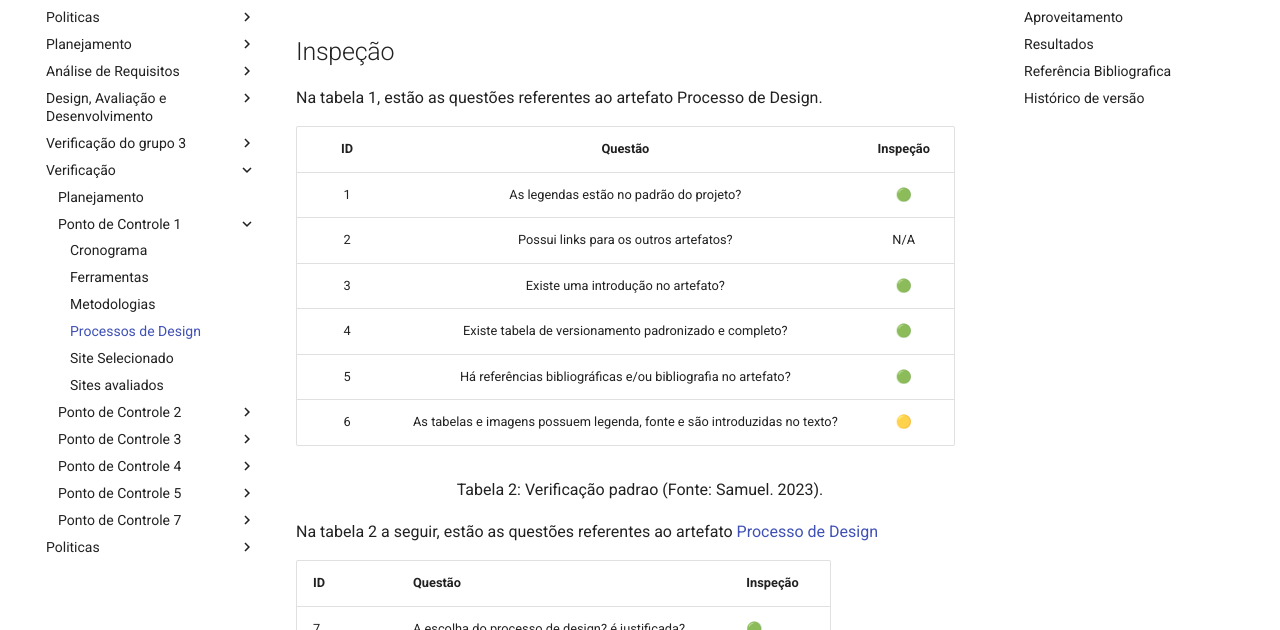
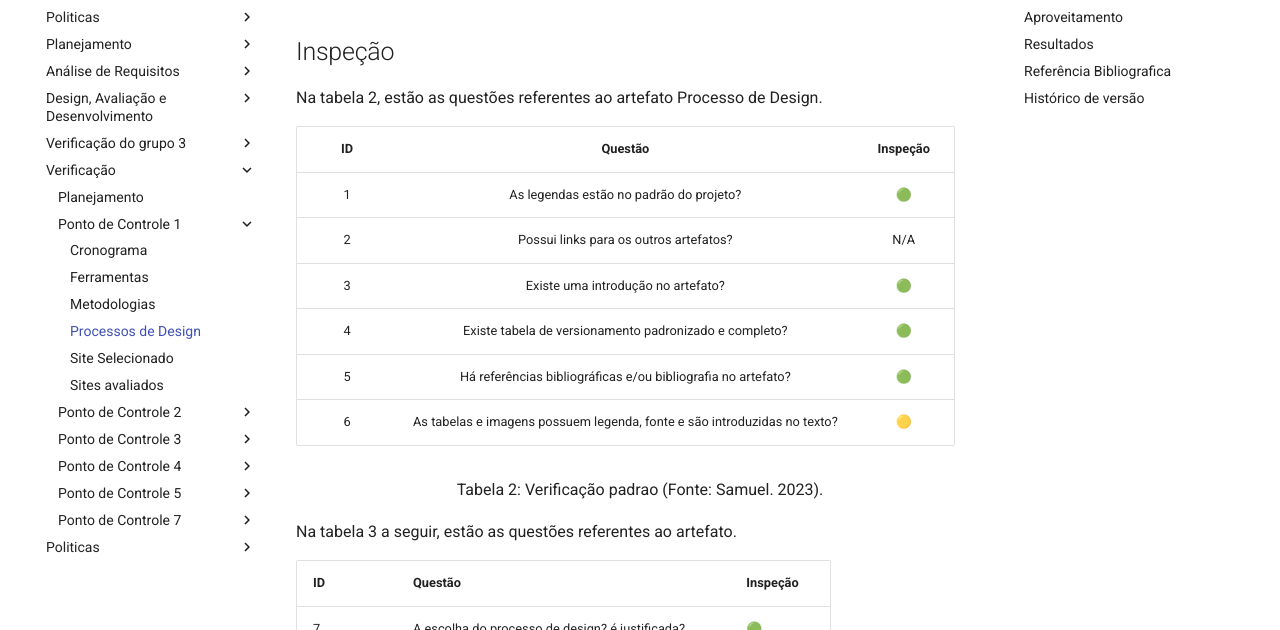
Before and after one commit to Interacao-Humano-Computador/2023.1-Wikipedia, an MkDocs documentation site: the page built from docs/verificacao2/pontoControle1/processosDeDesign.md, in a window 1280 px wide and 900 px high, scrolled down 276 px. Shown: the part 172-802 px from the top of the window. Built offline with MkDocs 1.6.1 and Material for MkDocs 9.7.7, drawn with Linux system fonts in a browser that asks for light colours; comment, search, counter and statistics services are not loaded.

Commit message:
pequenas alterações

```diff
--- a/docs/verificacao2/pontoControle1/processosDeDesign.md
+++ b/docs/verificacao2/pontoControle1/processosDeDesign.md
@@ -16,7 +16,7 @@ O presente documento apresentará a verificação do artefato [Processo de Desig
 
 ## Inspeção
 
-Na tabela 1, estão as questões referentes ao artefato Processo de Design.
+Na tabela 2, estão as questões referentes ao artefato Processo de Design.
 
 | ID  |                                 Questão                                  | Inspeção |
 | :-: | :----------------------------------------------------------------------: | :------: |
@@ -31,7 +31,7 @@ Na tabela 1, estão as questões referentes ao artefato Processo de Design.
     <p> Tabela 2: Verificação padrao (Fonte: Samuel. 2023).</p>
 </div>
 
-Na tabela 2 a seguir, estão as questões referentes ao artefato [Processo de Design](https://interacao-humano-computador.github.io/2023.1-BancoCentral/#/planejamento/processo_de_design)
+Na tabela 3 a seguir, estão as questões referentes ao artefato.
 
 | ID  | Questão                                               | Inspeção |
 | --- | ----------------------------------------------------- | -------- |
```
Also changed, not shown: docs/verificacao2/pontoControle2/personas.md (+3 -3 lines).
